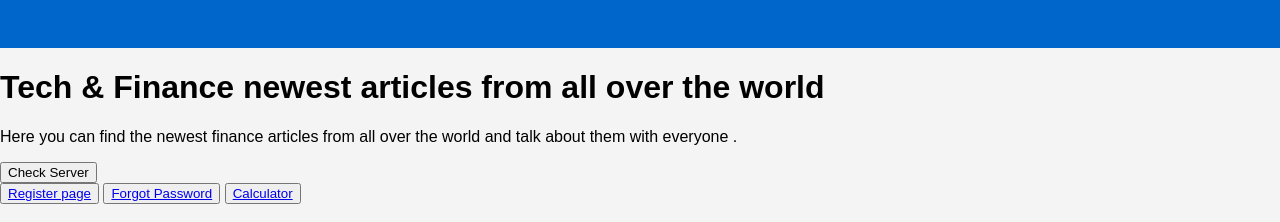
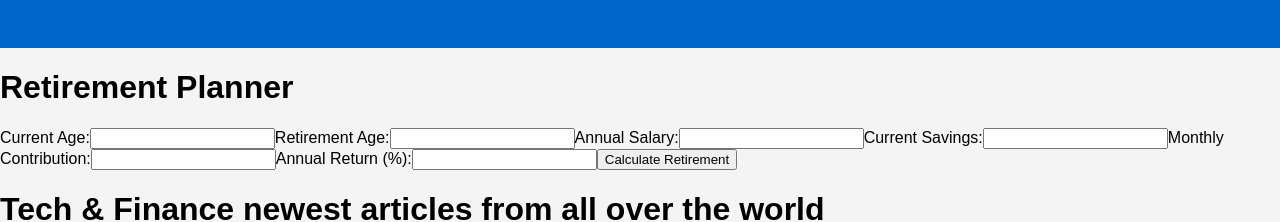
Before and after one commit to itay601/Finance_app, a React (Create React App) app in the folder frontend/: page /calculators/retirement_planner in a window 1280 px wide. Shown: the part 376-598 px from the top of the page. Built offline with nearby package versions, Linux system fonts and the light colour scheme.

Commit message:
C.1 - more react , more tests ,stocks -needed

```diff
--- a/frontend/src/App.jsx
+++ b/frontend/src/App.jsx
@@ -3,7 +3,8 @@ import { BrowserRouter as Router, Route, Routes } from 'react-router-dom';
 import Root from "./components/Root";
 import UserV1 from "./components/UserV1";
 import Loan from './components/Loan_calculator';
-
+import SavingsCalculator from './components/Savings_calc'
+import RetirementPlanner from './components/Retirment_calc'
 
 
 
@@ -16,6 +17,8 @@ const App = () =>{
       <Route path="/" element={<Root/>} />
       <Route path="/users/v1"  element={<UserV1/>} />
       <Route path="/calculators/loan_calculator"  element={<Loan/>} />
+      <Route path="/calculators/savings_calculator"  element={<SavingsCalculator/>} />
+      <Route path="/calculators/retirement_planner"  element={<RetirementPlanner/>} />
     </Routes>
   </Router>
   </div>
--- /dev/null
+++ b/frontend/src/components/Retirment_calc.jsx
@@ -0,0 +1,77 @@
+// RetirementPlannerComponent.js
+import React, { useState } from 'react';
+
+const RetirementPlanner = () => {
+    const [result, setResult] = useState(null);
+    const [error, setError] = useState(null);
+
+    const handleSubmit = async (event) => {
+        event.preventDefault();
+
+        const formData = new FormData(event.target);
+        const currentAge = parseInt(formData.get("current_age"));
+        const retirementAge = parseInt(formData.get("retirement_age"));
+        const annualSalary = parseFloat(formData.get("annual_salary"));
+        const currentSavings = parseFloat(formData.get("current_savings"));
+        const monthlyContribution = parseFloat(formData.get("monthly_contribution"));
+        const annualReturn = parseFloat(formData.get("annual_return"));
+
+        const requestOptions = {
+            method: "POST",
+            headers: {
+                "Content-Type": "application/json",
+            },
+            body: JSON.stringify({ current_age: currentAge, retirement_age: retirementAge, annual_salary: annualSalary, current_savings: currentSavings, monthly_contribution: monthlyContribution, annual_return: annualReturn }),
+        };
+
+        const response = await fetch("/calculators/retirement_planner", requestOptions);
+        const data = await response.json();
+        console.log(data)
+
+        if (!response.ok) {
+            console.error("Error occurred:", data);
+        } else {
+            if ("mathERR" in data) {
+                setError(data.mathERR);
+            } else {
+                setResult(data);
+            }
+        }
+    };
+
+    return (
+        <div>
+            <h1>Retirement Planner</h1>
+            <form onSubmit={handleSubmit}>
+                <label htmlFor="current_age">Current Age:</label>
+                <input type="number" id="current_age" name="current_age" required />
+                <label htmlFor="retirement_age">Retirement Age:</label>
+                <input type="number" id="retirement_age" name="retirement_age" required />
+                <label htmlFor="annual_salary">Annual Salary:</label>
+                <input type="number" id="annual_salary" name="annual_salary" required />
+                <label htmlFor="current_savings">Current Savings:</label>
+                <input type="number" id="current_savings" name="current_savings" required />
+                <label htmlFor="monthly_contribution">Monthly Contribution:</label>
+                <input type="number" id="monthly_contribution" name="monthly_contribution" required />
+                <label htmlFor="annual_return">Annual Return (%):</label>
+                <input type="number" id="annual_return" name="annual_return" required />
+                <button type="submit">Calculate Retirement</button>
+            </form>
+            {error && (
+                <div>
+                    <h2>Error:</h2>
+                    <p>{error}</p>
+                </div>
+            )}
+            {result && (
+                <div>
+                    <h2>Results:</h2>
+                    <p>Retirement Savings: {result.retirement_savings}</p>
+                    <p>Monthly Contribution Needed: {result.monthly_contribution_needed}</p>
+                </div>
+            )}
+        </div>
+    );
+};
+
+export default RetirementPlanner;
--- /dev/null
+++ b/frontend/src/components/Savings_calc.jsx
@@ -0,0 +1,57 @@
+import React, { useState } from 'react';
+
+const SavingsCalculator = () => {
+    const [result, setResult] = useState(null);
+
+    const handleSubmit = async (event) => {
+        event.preventDefault();
+
+        const formData = new FormData(event.target);
+        const initialAmount = parseFloat(formData.get("initial_amount"));
+        const monthlyDeposit = parseFloat(formData.get("monthly_deposit"));
+        const interestRate = parseFloat(formData.get("interest_rate"));
+        const months = parseInt(formData.get("months"));
+
+        const requestOptions = {
+            method: "POST",
+            headers: {
+                "Content-Type": "application/json",
+            },
+            body: JSON.stringify({ initial_amount: initialAmount, monthly_deposit: monthlyDeposit, interest_rate: interestRate, months: months }),
+        };
+
+        const response = await fetch("/calculators/savings_calculator", requestOptions);
+        const data = await response.json();
+
+        if (!response.ok) {
+            console.error("Error occurred:", data);
+        } else {
+            setResult(data);
+        }
+    };
+
+    return (
+        <div>
+            <h1>Savings Calculator</h1>
+            <form onSubmit={handleSubmit}>
+                <label htmlFor="initial_amount">Initial Amount:</label>
+                <input type="number" id="initial_amount" name="initial_amount" required />
+                <label htmlFor="monthly_deposit">Monthly Deposit:</label>
+                <input type="number" id="monthly_deposit" name="monthly_deposit" required />
+                <label htmlFor="interest_rate">Interest Rate (%):</label>
+                <input type="number" id="interest_rate" name="interest_rate" required />
+                <label htmlFor="months">Months:</label>
+                <input type="number" id="months" name="months" required />
+                <button type="submit">Calculate Savings</button>
+            </form>
+            {result && (
+                <div>
+                    <h2>Results:</h2>
+                    <p>Total Savings: {result.total_savings}</p>
+                </div>
+            )}
+        </div>
+    );
+};
+
+export default SavingsCalculator;
```
Also changed, not shown: frontend/public/calculator.html (+5 -9 lines), frontend/src/components/Head.jsx (added, +19 -0 lines), frontend/src/index.jsx (+5 -3 lines).
